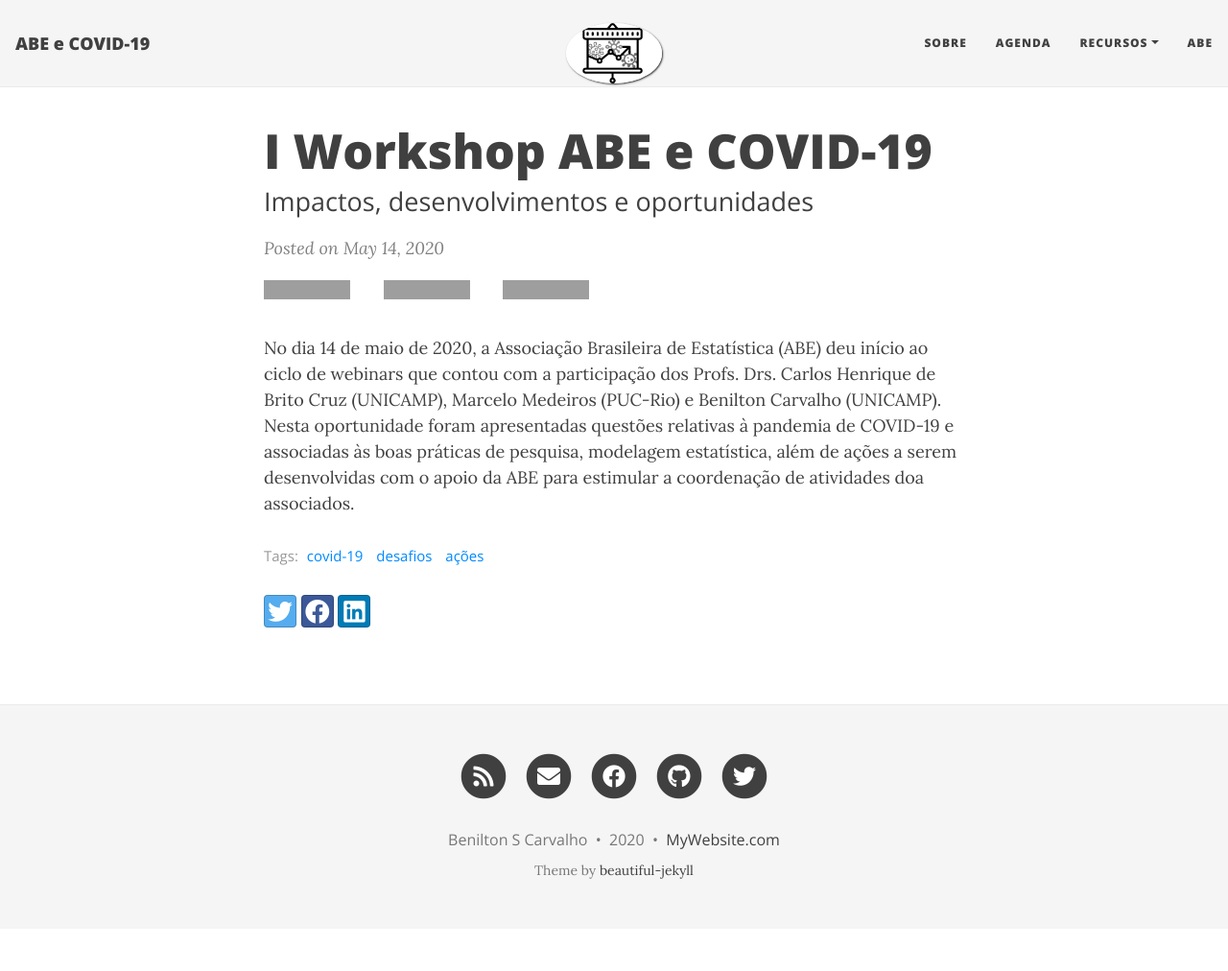
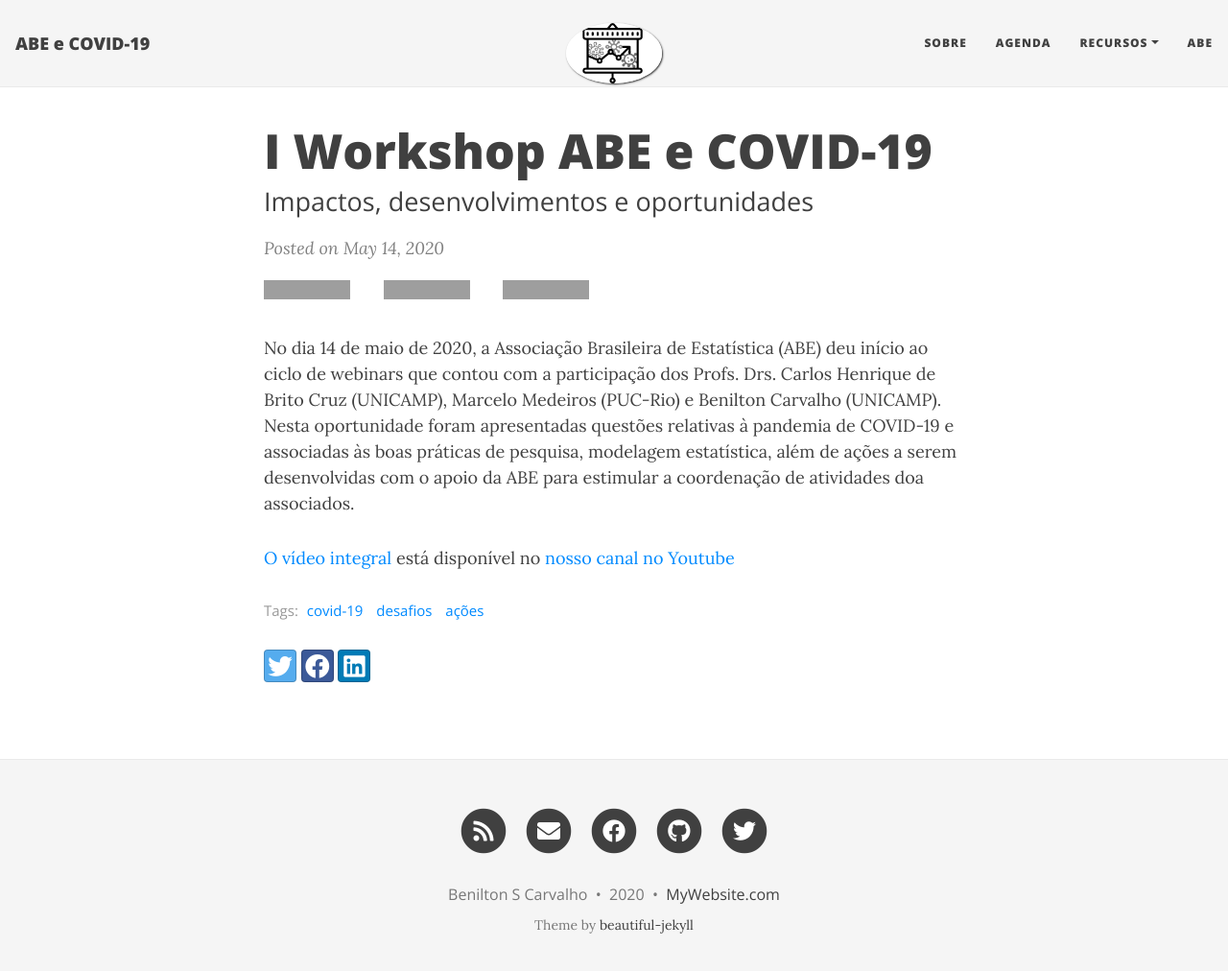
Before and after one commit to abecovid/abecovid.github.io, a Jekyll site: the page built from _posts/2020-05-14-webinar-01.md, in a window 1280 px wide and 1025 px high. Shown: the top 1012 px of the window at 96% size. Built offline with Jekyll 4.4.1, drawn with Linux system fonts in a browser that asks for light colours; nearby versions of some CDN libraries; some of the changed lines change nothing that is shown; grey boxes are pictures that could not be loaded.

Commit message:
Adicionando links

```diff
--- a/_config.yml
+++ b/_config.yml
@@ -15,7 +15,7 @@
   Sobre: "sobre"
   Agenda: "agenda"
   Recursos:
-    - Vídeos:
+    - Vídeos: "https://www.youtube.com/channel/UC2nxl5h2azN4GYlHpd0RPgQ/"
     - Artigos:
     - Tutoriais:
     - Iniciativas:
--- a/_posts/2020-05-14-webinar-01.md
+++ b/_posts/2020-05-14-webinar-01.md
@@ -9,3 +9,5 @@
 ---
 
 No dia 14 de maio de 2020, a Associação Brasileira de Estatística (ABE) deu início ao ciclo de webinars que contou com a participação dos Profs. Drs. Carlos Henrique de Brito Cruz (UNICAMP), Marcelo Medeiros (PUC-Rio) e Benilton Carvalho (UNICAMP). Nesta oportunidade foram apresentadas questões relativas à pandemia de COVID-19 e associadas às boas práticas de pesquisa, modelagem estatística, além de ações a serem desenvolvidas com o apoio da ABE para estimular a coordenação de atividades doa associados.
+
+[O vídeo integral](https://youtu.be/-0wPYrFJQj0) está disponível no [nosso canal no Youtube](https://www.youtube.com/channel/UC2nxl5h2azN4GYlHpd0RPgQ/)
```
